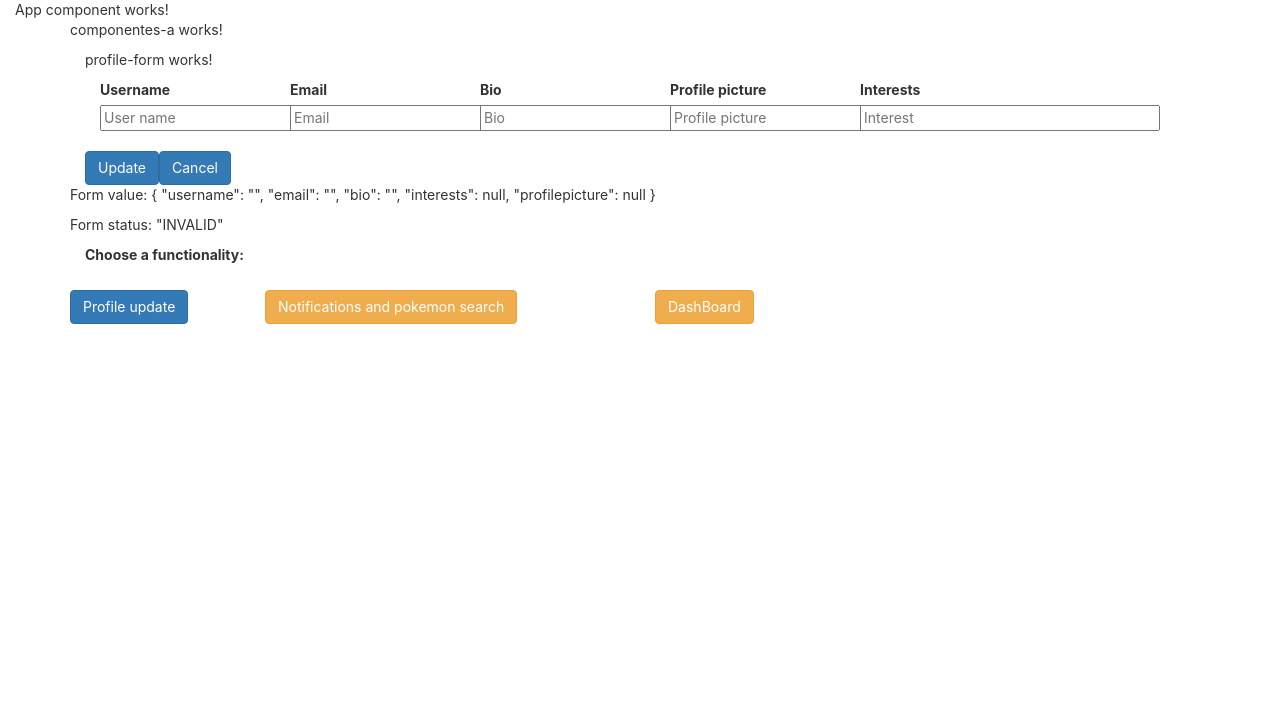
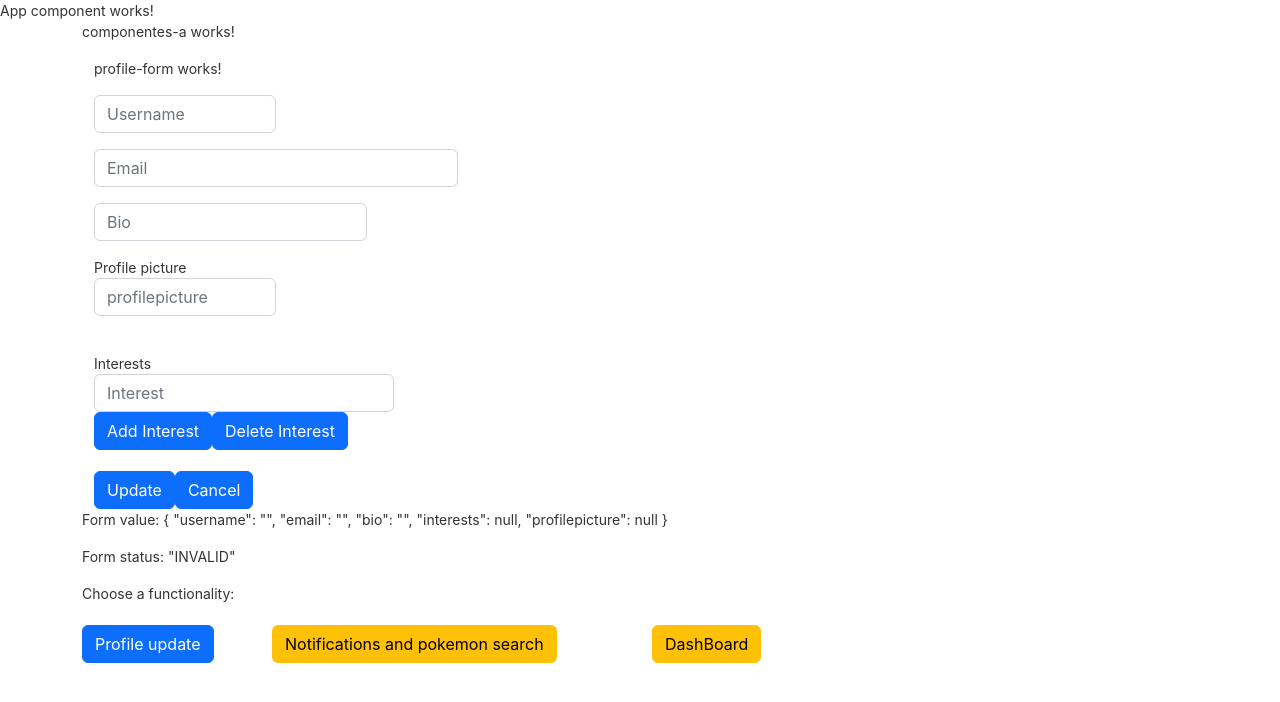
Before and after one commit to jorgemtnz/globallogicAngularCourse, an Angular app: page /componentesA in a window 1280 px wide. Shown: the top 702 px of the page. Built offline with nearby package versions, Linux system fonts and the light colour scheme.

Commit message:
add reusable input

```diff
--- a/angular.json
+++ b/angular.json
@@ -25,6 +25,8 @@
               "src/assets"
             ],
             "styles": [
+              "./node_modules/ngx-bootstrap/datepicker/bs-datepicker.css",
+              "./node_modules/bootstrap/dist/css/bootstrap.min.css",
               "src/styles.css"
             ],
             "scripts": []
--- a/package.json
+++ b/package.json
@@ -18,6 +18,8 @@
     "@angular/platform-browser": "^16.2.0",
     "@angular/platform-browser-dynamic": "^16.2.0",
     "@angular/router": "^16.2.0",
+    "bootstrap": "^5.2.3",
+    "ngx-bootstrap": "^11.0.2",
     "rxjs": "~7.8.0",
     "tslib": "^2.3.0",
     "zone.js": "~0.13.0"
--- /dev/null
+++ b/src/app/_forms/text-input/text-input.component.html
@@ -0,0 +1,21 @@
+<div class="mb-3">
+    <input
+    type={{type}}
+    [class.is-invalid]="control.touched && control.invalid"
+    class="form-control"
+    [formControl]="control"
+    placeholder={{label}}
+    >
+    <div class="invalid-feedback" *ngIf="control.errors?.['required']">
+        Please enter a {{label}}
+    </div>
+    <div class="invalid-feedback" *ngIf="control.errors?.['minlength']">
+        {{label}} must be at least {{control.errors?.['minlength'].requiredLength}} characters
+    </div>
+  <div class="invalid-feedback" *ngIf="control.errors?.['maxlength']">
+    {{label}} must be at most {{control.errors?.['maxlength'].requiredLength}} characters
+</div>
+  <div class="invalid-feedback" *ngIf="control.errors?.['pattern']">
+    Invalid pattern
+</div>
+</div>
--- /dev/null
+++ b/src/app/_forms/text-input/text-input.component.ts
@@ -0,0 +1,37 @@
+import { Component, Input, Self } from '@angular/core';
+import { ControlValueAccessor, Form, FormControl, NgControl } from '@angular/forms';
+
+@Component({
+  selector: 'app-text-input',
+  templateUrl: './text-input.component.html',
+  styleUrls: ['./text-input.component.css']
+})
+export class TextInputComponent implements ControlValueAccessor{
+
+  @Input() label: string='';
+  @Input() type = 'text';
+
+
+constructor(@Self() public ngControl:NgControl) {
+  this.ngControl.valueAccessor = this;
+
+}
+
+  writeValue(obj: any): void {
+
+  }
+  registerOnChange(fn: any): void {
+
+  }
+  registerOnTouched(fn: any): void {
+
+  }
+  setDisabledState?(isDisabled: boolean): void {
+
+  }
+
+  get control():FormControl{
+    return this.ngControl.control as FormControl;
+  }
+
+}
--- a/src/app/app-routing.module.ts
+++ b/src/app/app-routing.module.ts
@@ -15,7 +15,8 @@ const routes: Routes = [{
   path:'',
   redirectTo:'',
   pathMatch:'full'
-}];
+},
+  { path: 'sharedComponets', loadChildren: () => import('./shared-components/shared-components.module').then(m => m.SharedComponentsModule) }];
 
 @NgModule({
   imports: [RouterModule.forRoot(routes)],
--- a/src/app/app.module.ts
+++ b/src/app/app.module.ts
@@ -6,6 +6,8 @@ import { SpinnerloaderComponent } from './shared/spinnerloader/spinnerloader.com
 import { HTTP_INTERCEPTORS, HttpClientModule } from '@angular/common/http';
 import { LoadingInterceptor } from './services/loading.interceptor';
 import { CountingInterceptor } from './services/counting.interceptor';
+import { BrowserAnimationsModule } from '@angular/platform-browser/animations';
+import { FormsModule, ReactiveFormsModule } from '@angular/forms';
 
 @NgModule({
   declarations: [
@@ -15,7 +17,9 @@ import { CountingInterceptor } from './services/counting.interceptor';
   imports: [
     BrowserModule,
     AppRoutingModule,
-    HttpClientModule
+    FormsModule,
+    ReactiveFormsModule,
+    HttpClientModule, BrowserAnimationsModule
   ],
   providers:[{
     provide: HTTP_INTERCEPTORS,
--- a/src/app/componentes-a/componentes-a.module.ts
+++ b/src/app/componentes-a/componentes-a.module.ts
@@ -5,16 +5,20 @@ import { ComponentesARoutingModule } from './componentes-a-routing.module';
 import { ComponentesAComponent } from './componentes-a.component';
 import { ProfileFormComponent } from '../profile/profile-form/profile-form.component';
 import { ReactiveFormsModule } from '@angular/forms';
+import { TextInputComponent } from '../_forms/text-input/text-input.component';
+import { SharedComponentsModule } from '../shared-components/shared-components.module';
 
 
 @NgModule({
   declarations: [
     ProfileFormComponent,
+    TextInputComponent,
     ComponentesAComponent
   ],
   imports: [
     CommonModule,
     ReactiveFormsModule,
+    //SharedComponentsModule,
     ComponentesARoutingModule
   ]
 })
--- a/src/app/profile/profile-form/profile-form.component.html
+++ b/src/app/profile/profile-form/profile-form.component.html
@@ -8,27 +8,44 @@
       </div>
       <div class="row"></div>
       <div class="col-sm-2 col-md-2">
-        <label >Username </label>
-        <input type="text" id="username" formControlName="username" placeholder="User name" style="width:300px">
+        <app-text-input [formControl]="$any(profileForm.controls['username'])" [label]="'Username'" ></app-text-input>
+    </div>
+
+      <div class="col-sm-4 col-md-4">
+        <app-text-input [formControl]="$any(profileForm.controls['email'])" [label]="'Email'" ></app-text-input>
       </div>
-      <div class="col-sm-2 col-md-2">
-        <label >Email </label>
-        <input type="text" id="email" formControlName="email" placeholder="Email" style="width:300px">
+      <div class="col-sm-3 col-md-3">
+        <app-text-input [formControl]="$any(profileForm.controls['bio'])" [label]="'Bio'" ></app-text-input>
       </div>
-      <div class="col-sm-2 col-md-2">
-        <label >Bio </label>
-        <input type="text" id="bio" formControlName="bio" placeholder="Bio" style="width:300px">
-      </div>
-      <div class="col-sm-2 col-md-2">
+      <div class="col-sm-2 col-md-2 mb-3">
         <label >Profile picture </label>
-        <input type="text" id="profilepicture" formControlName="profilepicture" placeholder="Profile picture" style="width:300px">
-      </div>
-      <div class="col-sm-4 col-md-4">
-        <label >Interests </label>
-        <input type="text" id="interests" formControlName="interests" placeholder="Interest" style="width:300px">
+        <app-text-input [formControl]="$any(profileForm.controls['profilepicture'])" [label]="'profilepicture'" ></app-text-input>
       </div>
     </div>
     <br>
+    <div class=" container">
+      <div class="row">
+        <div class="col-sm-4 col-md-4">
+          <label >Interests </label>
+          <input type="text" id="interests" class="form-control" formControlName="interests" placeholder="Interest" style="width:300px">
+        </div>
+        <div class="col-sm-8 col-md-8">
+        </div>
+      </div>
+      <div class="row">
+        <div class="col-sm-4 col-md-4">
+          <button class="btn btn-primary" (click)="addInterest()" tabindex="0">
+            <span>Add Interest</span>
+          </button>
+          <button class="btn btn-primary" (click)="deleteInterest()" tabindex="0">
+            <span>Delete Interest</span>
+          </button>
+        </div>
+        <div class="col-sm-8 col-md-8">
+        </div>
+      </div>
+      <br>
+    </div>
     <div class=" container">
       <div class="row">
         <div class="col-sm-2 col-md-2">
--- a/src/app/profile/profile-form/profile-form.component.ts
+++ b/src/app/profile/profile-form/profile-form.component.ts
@@ -1,5 +1,5 @@
 import { Component, OnInit } from '@angular/core';
-import { FormControl, FormGroup, Validators } from '@angular/forms';
+import { AbstractControl, FormControl, FormGroup, ValidatorFn, Validators } from '@angular/forms';
 
 @Component({
   selector: 'app-profile-form',
@@ -12,12 +12,11 @@ ngOnInit(): void {
     this.initializeForm();
   }
 
-
   profileForm:FormGroup = new FormGroup({});
 
   initializeForm(){
     this.profileForm = new FormGroup({
-    username: new FormControl('',[Validators.required, Validators.maxLength(15), Validators.minLength(4), Validators.pattern("^[a-zA-Z0-9]$")] ),
+      username: new FormControl('',[Validators.required, Validators.maxLength(25), Validators.minLength(4), Validators.pattern('^[A-Za-z0-9]+$')] ),
       email: new FormControl('',Validators.required),
       bio: new FormControl('',Validators.required),
       interests: new FormControl(),
@@ -29,6 +28,23 @@ updateProfile(){
     console.log(this.profileForm?.value);
   }
 
-cancel(){}
+  matchValues(matchTo: string): ValidatorFn {
+    return (control: AbstractControl) => {
+      return control.value === control.parent?.get(matchTo)?.value
+        ? null
+        : { notMatching: true };
+    };
+  }
+
+  cancel(){
+    throw new Error('Method not implemented.');
+  }
+
+  deleteInterest() {
+  throw new Error('Method not implemented.');
+  }
+  addInterest() {
+  throw new Error('Method not implemented.');
+  }
 
 }
--- a/src/index.html
+++ b/src/index.html
@@ -6,9 +6,6 @@
   <base href="/">
   <meta name="viewport" content="width=device-width, initial-scale=1">
   <link rel="icon" type="image/x-icon" href="favicon.ico">
-  <link rel="stylesheet" href="https://maxcdn.bootstrapcdn.com/bootstrap/3.4.1/css/bootstrap.min.css">
-  <script src="https://ajax.googleapis.com/ajax/libs/jquery/3.7.1/jquery.min.js"></script>
-  <script src="https://maxcdn.bootstrapcdn.com/bootstrap/3.4.1/js/bootstrap.min.js"></script>
 </head>
 <body>
   <app-root></app-root>
```
Also changed, not shown: src/app/shared-components/shared-components.module.ts (added, +18 -0 lines), src/app/_forms/text-input/text-input.component.css (added), 1 other file (tests, documents, lock files or other folders). Lines whose indentation alone changed are shown as unchanged.
